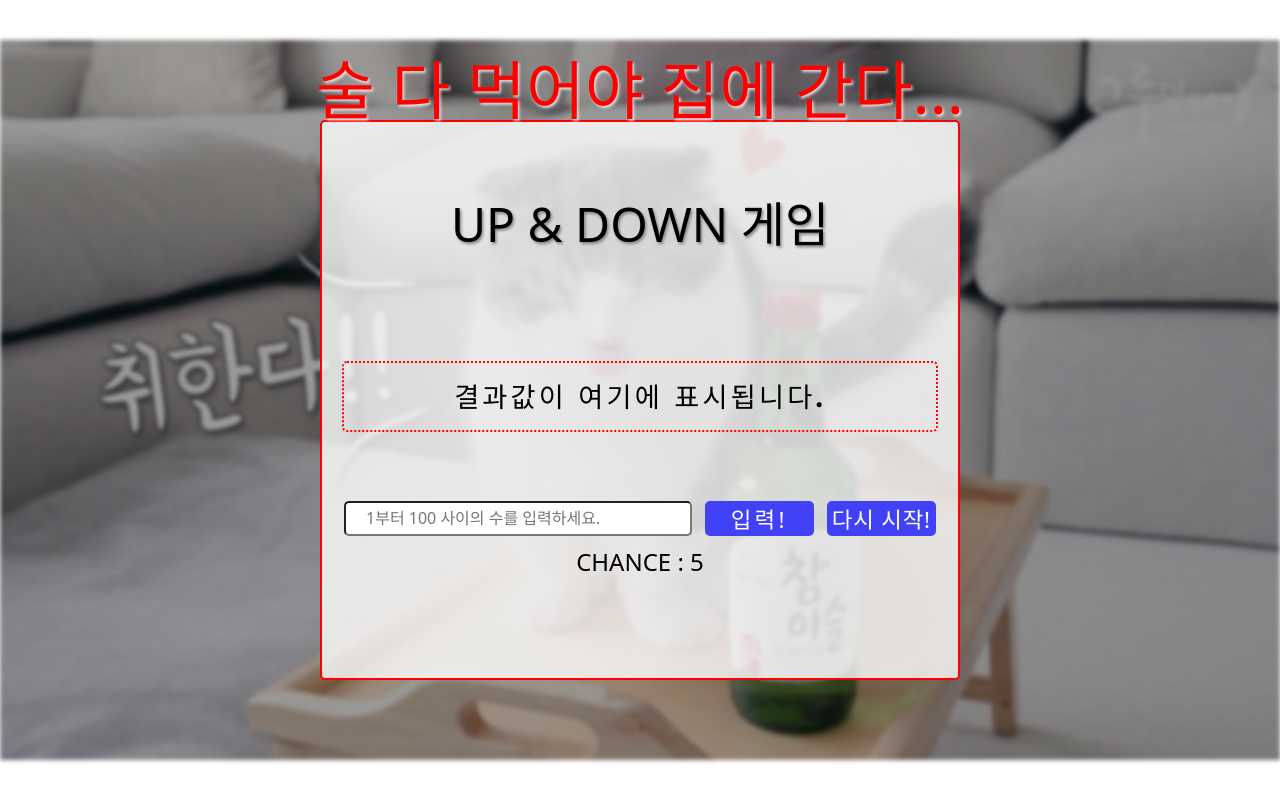
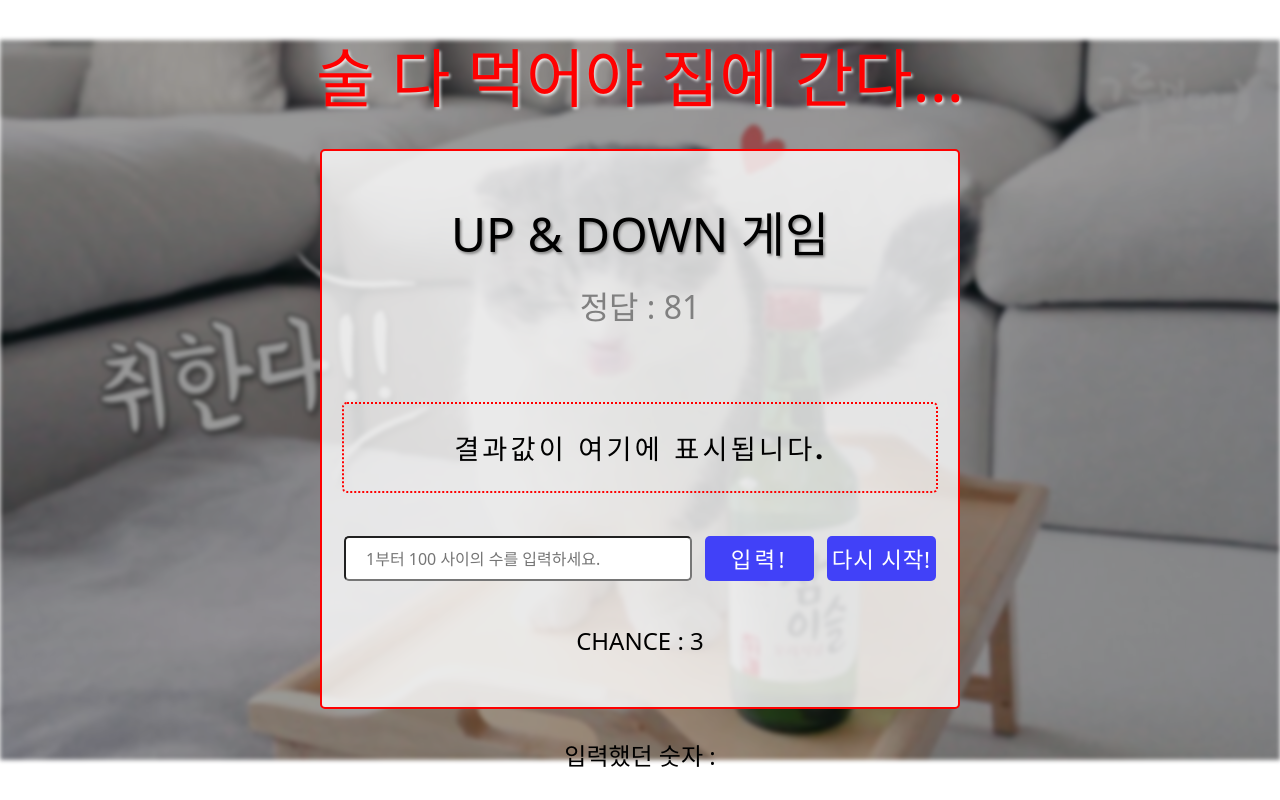
Before and after one commit to SeungW-Park/Javascript, a plain HTML site: page index.html in a window 1280 px wide. Drawn offline with Linux system fonts and the light colour scheme; a web font is replaced by a local one.

Commit message:
Add files via upload
up&down project commit "third commit"

```diff
--- a/index.html
+++ b/index.html
@@ -14,6 +14,7 @@
   <div class="comment">술 다 먹어야 집에 간다...</div>
   <div class="container">
     <div class="title">UP & DOWN 게임</div>
+    <div class="answer-area">정답 : 00</div>
     <div class="result-area">
       <span id="result-letter">결과값이 여기에 표시됩니다.</span>
     </div>
@@ -22,7 +23,8 @@
       <button id="input-button">입력!</button>
       <button id="reset-button">다시 시작!</button>
     </div>
-    <div class="last-chance">CHANCE : 5</div>
+    <div class="last-chance">CHANCE : 3</div>
   </div>
+  <div class="number-list">입력했던 숫자 : </div>
 </body>
 </html>
--- a/main.js
+++ b/main.js
@@ -10,7 +10,7 @@
 
 let answer;
 let userNumber;
-let chance = 5;
+let chance = 3;
 let isGameOver = false;
 let numArr = new Array();
 
@@ -19,6 +19,8 @@ let inputArea = document.querySelector("#input-number");
 let inputButton = document.querySelector("#input-button");
 let resetButton = document.querySelector("#reset-button");
 let lastChance = document.querySelector(".last-chance");
+let answerArea = document.querySelector(".answer-area");
+let numberArea = document.querySelector(".number-list");
 
 inputButton.addEventListener("click", getNumber);
 resetButton.addEventListener("click", reset);
@@ -27,7 +29,7 @@ inputArea.addEventListener("focus", function () {inputArea.value = "";})
 // 랜덤번호 지정
 function setNumber() {
   answer = Math.floor(Math.random() * 100) + 1;
-  console.log("정답 : ", answer);
+  answerArea.innerText = `정답 : ${answer}`
 }
 
 // 입력값 받아오기
@@ -45,6 +47,7 @@ function getNumber() {
   }
 
   numArr.push(userNumber);
+  numberArea.textContent += String(userNumber) + ", ";
 
   if (userNumber > answer) {
     resultLetter.innerText = "아래로!";
@@ -55,6 +58,7 @@ function getNumber() {
     inputButton.disabled = true;
     inputButton.style = "background: gray;"
     inputArea.value = "";
+    lastChance.textContent = "";
   }
 
   if (chance >= 1) {
@@ -68,17 +72,19 @@ function getNumber() {
       inputButton.disabled = true;
       inputButton.style = "background: gray;"
       inputArea.value = "";
+      numberArea.textContent = "입력했던 숫자 : ";
     }
   }
 }
 
 function reset() {
-  chance = 5;
+  chance = 3;
   lastChance.innerText = `CHANCE : ${chance}`;
   lastChance.style = "color: black;"
   inputButton.disabled = false;
   inputButton.style = "background: rgb(65, 65, 248);"
   resultLetter.innerText = "결과값이 여기에 표시됩니다.";
+  numberArea.textContent = "입력했던 숫자 : ";
   numArr.length = 0;
   setNumber();
 }
--- a/style.css
+++ b/style.css
@@ -10,7 +10,7 @@ html, body {
   height: 100%;
   display: flex;
   flex-direction: column;
-  justify-content: center;
+  justify-content: space-evenly;
   align-items: center;
   overflow: hidden;
   position: relative;
@@ -36,8 +36,8 @@ body::before {
   font-size: 4rem;
   font-weight: 400;
   color: red;
-  position: absolute;
-  top: 40px;
+  position: relative;
+  top: 0px;
   text-shadow: 1.5px 1.5px 3px rgba(255, 255, 255, 0.8);
   text-align: center;
   animation: commentUp 0.5s ease-in-out;
@@ -63,7 +63,14 @@ body::before {
   flex-direction: column;
   align-items: center;
   justify-content: space-between;
-  padding: 100px 20px;
+  padding: 50px 20px;
+}
+
+.answer-area {
+  font-size: 2rem;
+  color: gray;
+  position: relative;
+  top: -1em;
 }
 
 .title {
@@ -71,7 +78,7 @@ body::before {
   font-weight: 400;
   text-shadow: 1.5px 1.5px 3px gray;
   position: relative;
-  top: -10%;
+  top: -1%;
 }
 
 .result-area {
@@ -151,7 +158,11 @@ body::before {
 
 .last-chance {
   font-size: 1.5rem;
-  margin-top: -60px;
+  /* margin-top: -60px; */
+}
+
+.number-list {
+  font-size: 1.5rem;
 }
 
 @media screen and (min-width: 992px) {
```
